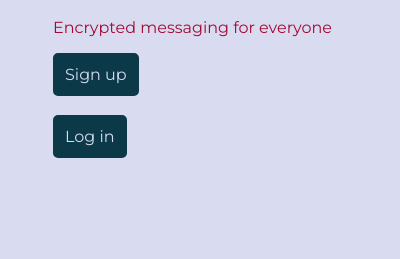
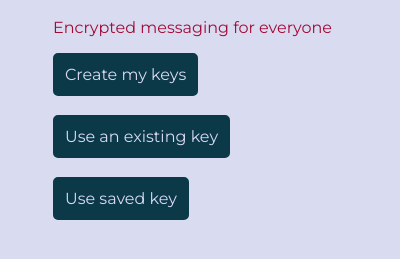
Before and after one commit to dakokonutboi/tartare-app, an Electron app: page index.html in a window 400 px wide. Shown: the part 85-344 px from the top of the page. Drawn offline with Linux system fonts and the light colour scheme; no server answers; a web font is replaced by a local one.

Commit message:
Existing key detection

```diff
--- a/index.html
+++ b/index.html
@@ -11,8 +11,10 @@
     <div class="contentor">
       <h1>tartare</h1>
       <p>Encrypted messaging for everyone</p>
-      <button type="button" class="button" name="button">Sign up</button><br><br>
-      <button type="button" class="button" name="button">Log in</button>
+      <button type="button" class="button" name="button">Create my keys</button><br><br>
+      <button type="button" class="button" name="button">Use an existing key</button><br><br>
+      <div id="remember"></div>
     </div>
+    <script src="mainer.js"></script>
   </body>
 </html>
--- a/index.js
+++ b/index.js
@@ -17,7 +17,7 @@ function createWindow () {
   win.loadFile('index.html')
 
   // Open the DevTools.
-  // win.webContents.openDevTools()
+  //win.webContents.openDevTools()
 }
 
 // This method will be called when Electron has finished
--- /dev/null
+++ b/mainer.js
@@ -0,0 +1,10 @@
+const fs = require('electron').remote.require('fs')
+
+let remember = document.getElementById('remember')
+
+if (fs.existsSync('tartarelib/tartare_private_key.pem')) {
+  console.log('Private key exists')
+  remember.innerHTML = '<button type="button" class="button" name="button">Use saved key</button>'
+} else {
+  console.log('does not')
+}
```
